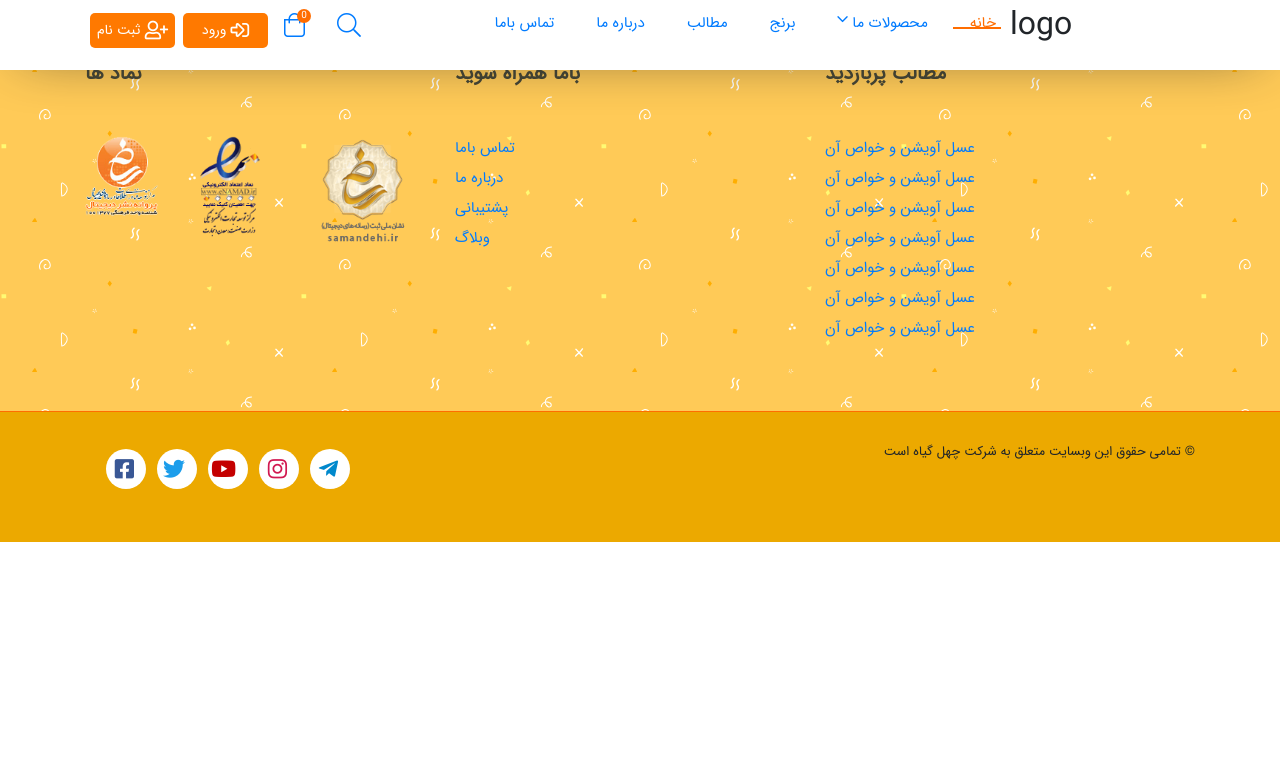
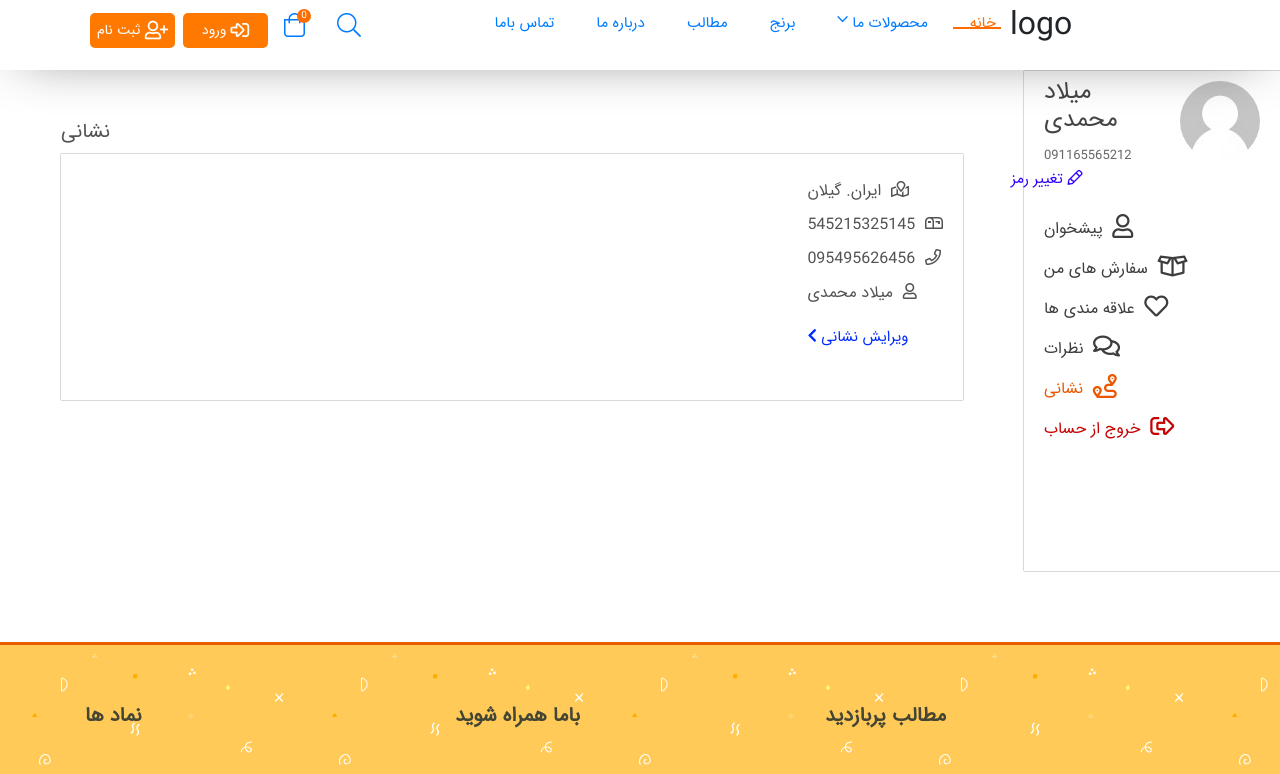
Before and after one commit to miladmohammadi82/afraalian-vue-cli, a Vue app: page /profile/addres-user in a window 1280 px wide. Shown: the top 774 px of the page. Built offline with nearby package versions, Linux system fonts and the light colour scheme.

Commit message:
complate user panele for compputer

```diff
--- /dev/null
+++ b/src/components/auth/userEnterFace/page/addres-user.vue
@@ -0,0 +1,28 @@
+<template>
+  <div class="container">
+    <div class="content-addres-page">
+        <div class="addres-box">
+            <h5>نشانی</h5>
+            <div class="section-addres-user">
+                <ul class="addres-user">
+                    <li><i class="far fa-map-marked"></i> &nbsp;ایران. گیلان</li>
+                    <li><i class="far fa-mailbox"></i> &nbsp;545215325145</li>
+                    <li><i class="far fa-phone"></i> &nbsp;095495626456</li>
+                    <li><i class="far fa-user"></i> &nbsp;میلاد محمدی</li>
+                    <li><a href="#">ویرایش نشانی <i class="fas fa-chevron-left"></i></a></li>
+                </ul>
+            </div>
+        </div>
+    </div>
+  </div>
+</template>
+
+<script>
+export default {
+
+}
+</script>
+
+<style>
+
+</style>
--- a/src/components/auth/userEnterFace/profile.vue
+++ b/src/components/auth/userEnterFace/profile.vue
@@ -18,8 +18,7 @@
             <li><router-link to="/profile/my-order"><i class="far fa-box-open fa-lg"></i>&nbsp;&nbsp;سفارش های من</router-link></li>
             <li><router-link to="/profile/likes"><i class="far fa-heart fa-lg"></i>&nbsp;&nbsp;علاقه مندی ها</router-link></li>
             <li><router-link to="/profile/comments"><i class="far fa-comments fa-lg"></i>&nbsp;&nbsp;نظرات</router-link></li>
-            <li><a><i class="far fa-route fa-lg"></i>&nbsp;&nbsp;نشانی</a></li>
-            <li><a><i class="far fa-user fa-lg"></i>&nbsp;&nbsp;اطلاعات حساب</a></li>
+            <li><router-link to="/profile/addres-user"><i class="far fa-route fa-lg"></i>&nbsp;&nbsp;نشانی</router-link></li>
             <li><a><i class="far fa-sign-out-alt fa-lg"></i>&nbsp;&nbsp;خروج از حساب</a></li>
           </ul>
         </div>
--- a/src/router.js
+++ b/src/router.js
@@ -11,6 +11,7 @@ import dashboard from "./components/auth/userEnterFace/page/dashboard.vue";
 import myOrder from "./components/auth/userEnterFace/page/my-order.vue";
 import likes from "./components/auth/userEnterFace/page/likes.vue";
 import comments from "./components/auth/userEnterFace/page/comments.vue";
+import addresUser from "./components/auth/userEnterFace/page/addres-user.vue";
 
 const routes = [
     { path: "/", component: main },
@@ -23,6 +24,7 @@ const routes = [
         { path: "my-order", component: myOrder },
         { path: "likes", component: likes },
         { path: "comments", component: comments },
+        { path: "addres-user", component: addresUser },
     ] },
 ]
 
```
Also changed, not shown: src/css/app.css.
